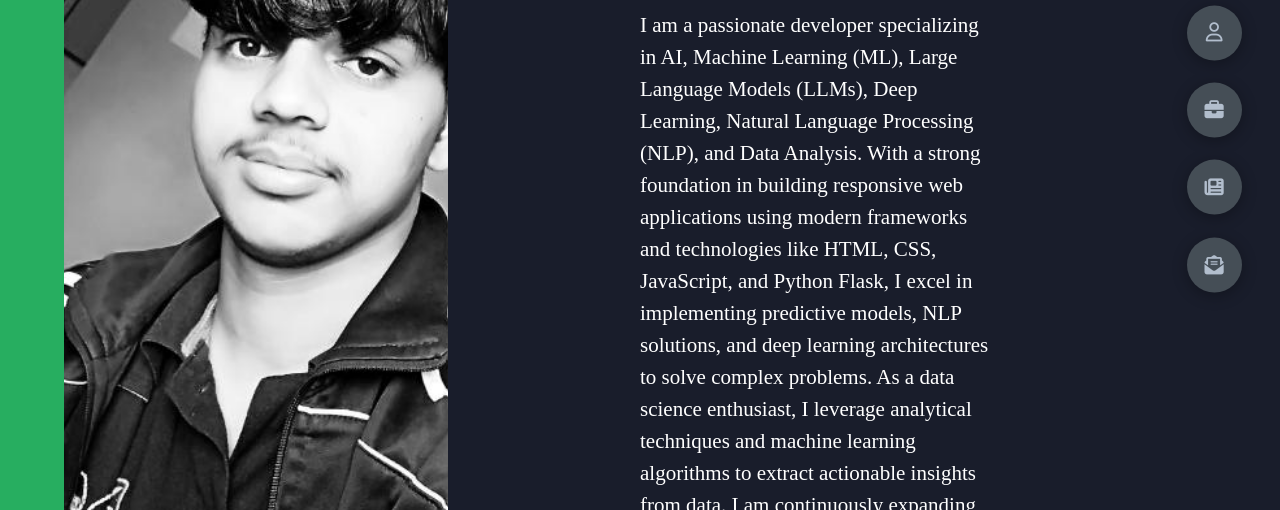
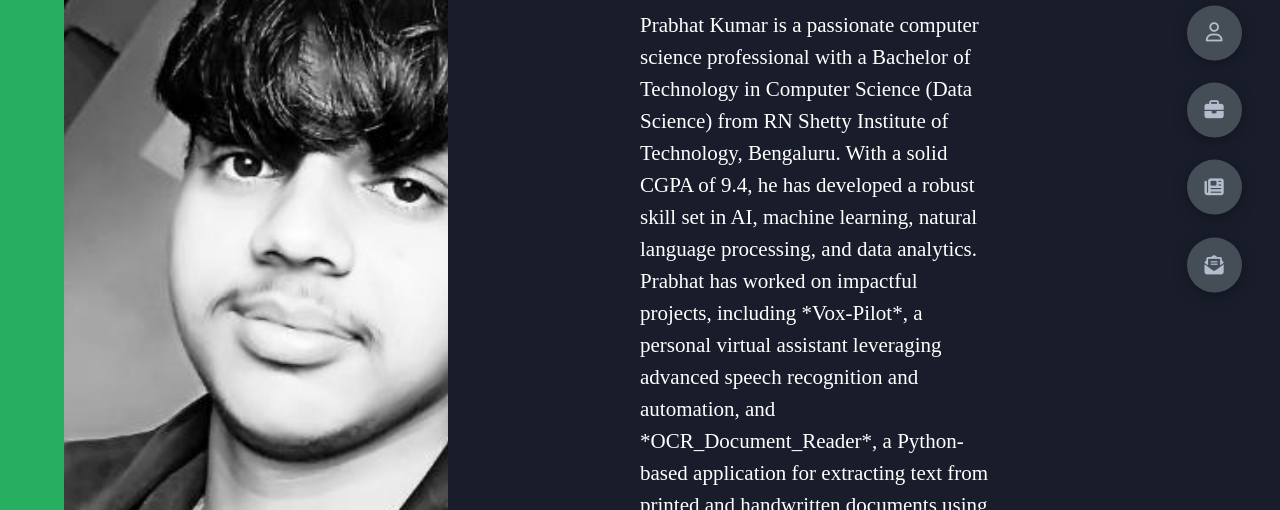
Before and after one commit to prabhatadvait/Portfolio_Website, a plain HTML site: page index.html in a window 1280 px wide. Shown: the part 290-800 px from the top of the page. Drawn offline with Linux system fonts and the light colour scheme.

Commit message:
Update index.html

```diff
--- a/index.html
+++ b/index.html
@@ -25,13 +25,14 @@
     Hi, I'm <span class="name">Prabhat Kumar.</span>
     An AI/ML Enthusiast and Web Developer.
 </h1>
-<p><span class="intro_detail">
-    I am a passionate developer specializing in AI, Machine Learning (ML), Large Language Models (LLMs), Deep Learning, Natural Language Processing (NLP), and Data Analysis.
-    With a strong foundation in building responsive web applications using modern frameworks and technologies like HTML, CSS, JavaScript, and Python Flask, I excel in implementing predictive models, NLP solutions, and deep learning architectures to solve complex problems.
-    As a data science enthusiast, I leverage analytical techniques and machine learning algorithms to extract actionable insights from data.
-    I am continuously expanding my expertise in AI-driven solutions and aim to contribute to the advancement of AI, ML, LLM, Deep Learning, NLP, and Data Analysis.
-</span></p>
-
+<p>
+    Prabhat Kumar is a passionate computer science professional with a Bachelor of Technology in Computer Science (Data Science) from RN Shetty Institute of Technology, Bengaluru.
+    With a solid CGPA of 9.4, he has developed a robust skill set in AI, machine learning, natural language processing, and data analytics.
+    Prabhat has worked on impactful projects, including *Vox-Pilot*, a personal virtual assistant leveraging advanced speech recognition and automation, and *OCR_Document_Reader*, a Python-based application for extracting text from printed and handwritten documents using cutting-edge OCR techniques.
+    He has also developed automation scripts with Selenium and Python and implemented shell scripting for game automation.
+    His expertise extends to building machine learning models, including salary prediction, and developing responsive web applications using technologies like Python Flask, React, and Node.js.
+    Prabhat has earned certifications from AWS, Infosys, Let’s Upgrade, Udemy, and Microsoft Azure Data Fundamentals, showcasing his dedication to continuous learning and staying at the forefront of technology.
+</p>
 
                 <div class="btn-con">
                     <a href="pic/PrabhatKumar-Resume2.pdf" class="main-btn" download>
```
